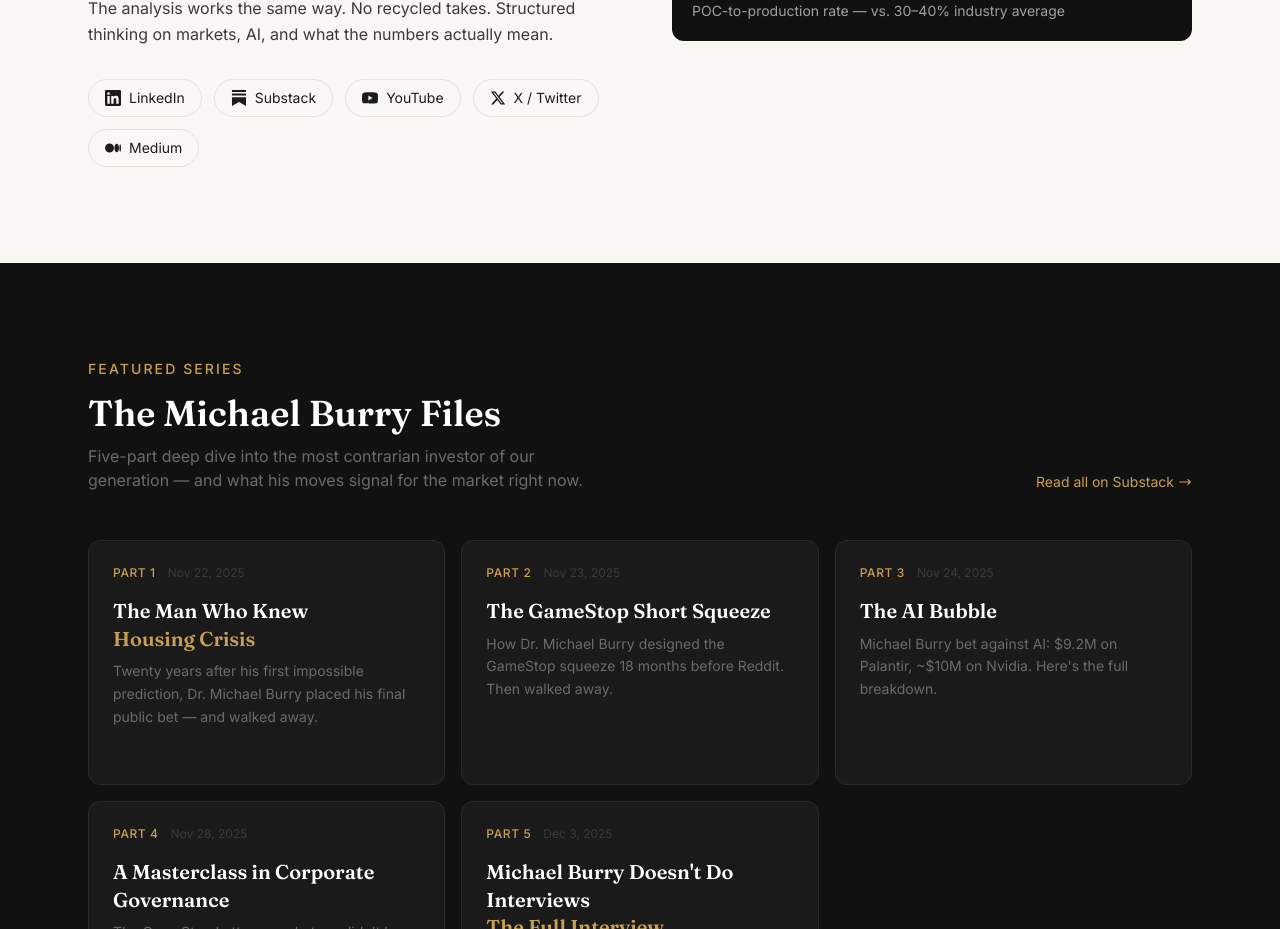
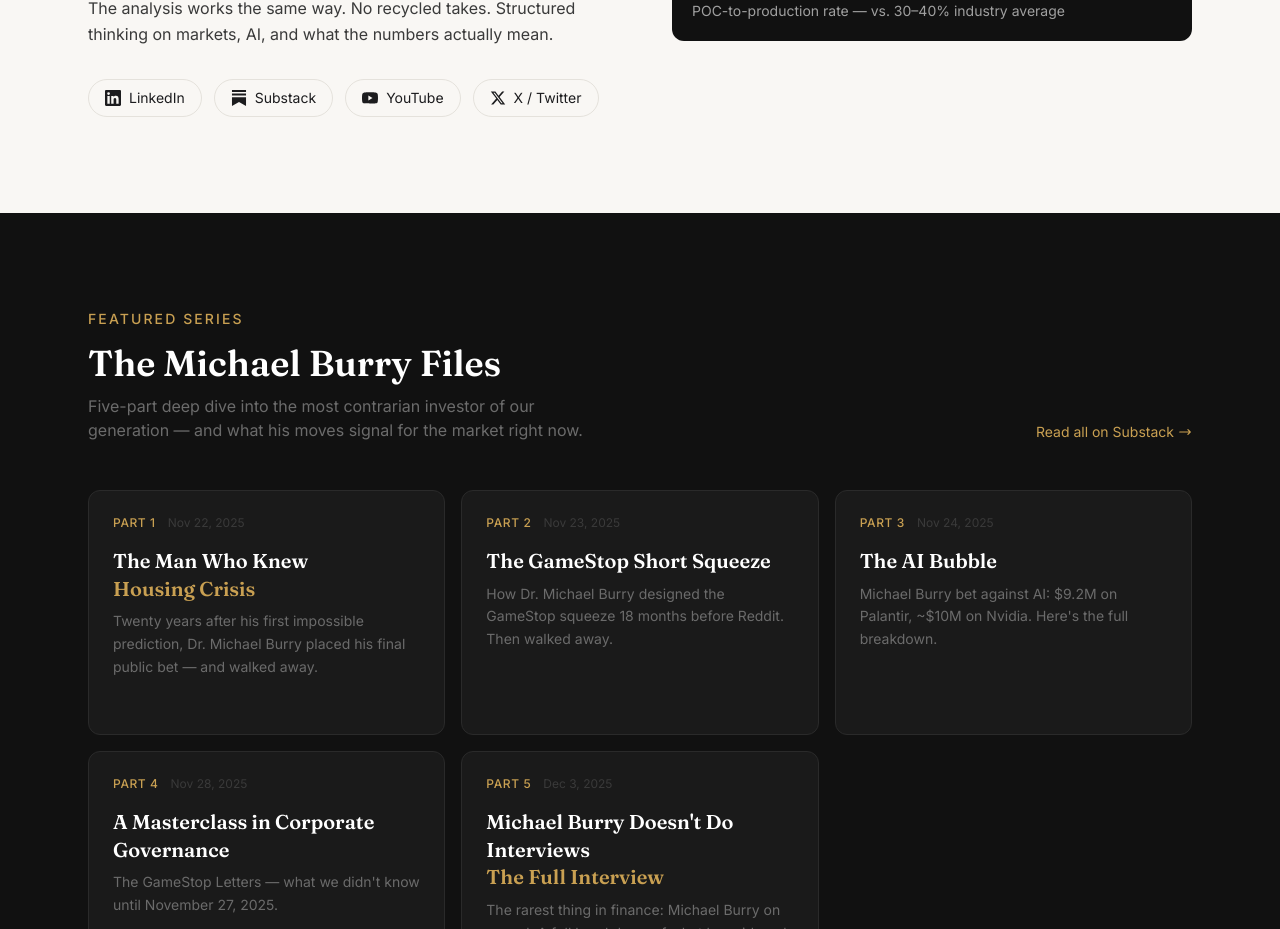
Before and after one commit to kgorobinska/oksanainvest, a Next.js app: page / in a window 1280 px wide. Shown: the part 1560-2489 px from the top of the page. Built offline with nearby package versions, Linux system fonts and the light colour scheme; no server answers.

Commit message:
Remove Medium from social links in About section

```diff
--- a/components/About.tsx
+++ b/components/About.tsx
@@ -39,15 +39,6 @@
     icon: (
       <svg viewBox="0 0 24 24" fill="currentColor" className="w-4 h-4">
         <path d="M18.244 2.25h3.308l-7.227 8.26 8.502 11.24H16.17l-5.214-6.817L4.99 21.75H1.68l7.73-8.835L1.254 2.25H8.08l4.713 6.231zm-1.161 17.52h1.833L7.084 4.126H5.117z" />
-      </svg>
-    ),
-  },
-  {
-    label: "Medium",
-    href: "https://medium.com/@oksana-meier",
-    icon: (
-      <svg viewBox="0 0 24 24" fill="currentColor" className="w-4 h-4">
-        <path d="M13.54 12a6.8 6.8 0 01-6.77 6.82A6.8 6.8 0 010 12a6.8 6.8 0 016.77-6.82A6.8 6.8 0 0113.54 12zM20.96 12c0 3.54-1.51 6.42-3.38 6.42-1.87 0-3.39-2.88-3.39-6.42s1.52-6.42 3.39-6.42 3.38 2.88 3.38 6.42M24 12c0 3.17-.53 5.75-1.19 5.75-.66 0-1.19-2.58-1.19-5.75s.53-5.75 1.19-5.75C23.47 6.25 24 8.83 24 12z" />
       </svg>
     ),
   },
```
